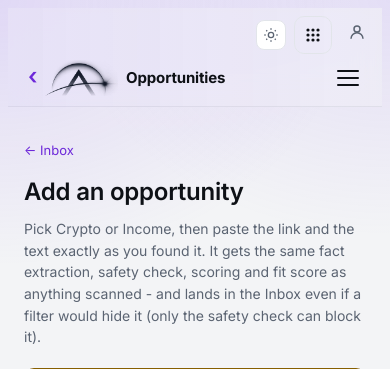
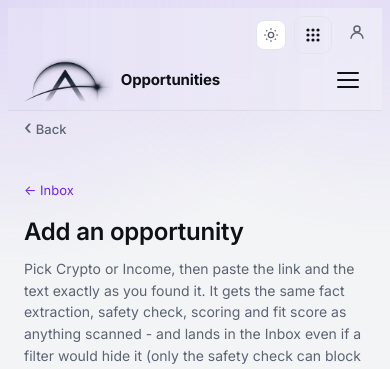
Before and after one commit to nalbright36/albright-financial, a Django app: page /opportunities/add/ in a window 390 px wide. Shown: the top 369 px of the page. Run offline with Django 4.2, Linux system fonts and the light colour scheme; the visitor is signed in with stand-in values (Sample User, id 1); parts of the project's set-up code (start-up, migrations or seed data) failed here and were passed over.

Commit message:
fixing some mobile view things

```diff
--- a/albright_trading_app/static/style.css
+++ b/albright_trading_app/static/style.css
@@ -576,30 +576,31 @@ html:not(.js) .navbar__dropdown:hover .navbar__dropdown-menu,
 }
 .navbar--collapsed .navbar__links .navbar__dropdown-menu a { padding: var(--space-2); }
 
-/* "‹ Back" left of the logo (index.html, js/app_nav.js): phones and the home screen app only - a desktop browser
-   has its own Back. The script un-hides it; it stays hidden on an app's main page with nothing to go back to. */
-.navbar__back {
-  display: none; align-items: center; gap: 2px; min-height: 40px; padding: 0 6px 0 0; margin-right: calc(-1 * var(--space-2));
-  flex-shrink: 0; color: var(--accent); font-size: var(--text-sm); font-weight: 600; text-decoration: none;
-  border-radius: var(--radius-sm); -webkit-tap-highlight-color: transparent;
-}
-.navbar__back > span { font-size: 1.75em; line-height: 1; margin-top: -3px; }
-.navbar__back:hover { color: var(--accent-hover); text-decoration: none; }
-.navbar__back:focus-visible { outline: 2px solid var(--accent); outline-offset: 2px; }
-@media (max-width: 640px), (display-mode: standalone) { .navbar__back:not([hidden]) { display: inline-flex; } }
-html.is-standalone .navbar__back:not([hidden]) { display: inline-flex; }
-/* Small phones: just the chevron (still named "Back") and a smaller logo, so the header stays one row. */
-@media (max-width: 420px) {
-  .navbar__back-text { position: absolute; width: 1px; height: 1px; overflow: hidden; clip: rect(0 0 0 0); white-space: nowrap; }
-  .navbar__back { padding: 0 4px; margin-right: calc(-1 * var(--space-1)); }
-  .navbar__main-row:has(.navbar__back:not([hidden])) .navbar__logo { height: 36px; width: auto; }
-}
-
-/* "← Back to Planner" (index.html, js/app_nav.js): at the top of a page you reached from another app. */
-.return-chip-row { display: flex; align-items: center; gap: 4px; padding-top: var(--space-3); }
+/* The row under the header (index.html, js/app_nav.js): "‹ Back" on phones and in the home screen app (a desktop
+   browser has its own Back), and the "← Back to Planner" chip. Outside the header, so the header's height and
+   layout never change; the row only takes space when something in it is showing. */
+.back-row { display: none; align-items: center; gap: var(--space-2); min-height: 36px; }
+.back-row:has(> .return-chip-row:not([hidden])) { display: flex; }
+.back-row__back {
+  display: none; align-items: center; gap: 4px; min-height: 36px; padding: 0 8px 0 0; border: 0;
+  color: var(--text-secondary); font-size: var(--text-sm); font-weight: 500; text-decoration: none;
+  -webkit-tap-highlight-color: transparent;
+}
+.back-row__back > span { font-size: 1.5em; line-height: 1; margin-top: -2px; }
+.back-row__back:hover { color: var(--text-primary); text-decoration: none; }
+.back-row__back:focus-visible { outline: 2px solid var(--accent); outline-offset: 2px; border-radius: var(--radius-sm); }
+@media (max-width: 640px), (display-mode: standalone) {
+  .back-row__back:not([hidden]) { display: inline-flex; }
+  .back-row:has(> .back-row__back:not([hidden])) { display: flex; }
+}
+html.is-standalone .back-row__back:not([hidden]) { display: inline-flex; }
+html.is-standalone .back-row:has(> .back-row__back:not([hidden])) { display: flex; }
+
+/* "← Back to Planner" (in .back-row): at the top of a page you reached from another app. */
+.return-chip-row { display: flex; align-items: center; gap: 4px; min-width: 0; }
 .return-chip-row[hidden] { display: none; }
 .return-chip {
-  display: inline-flex; align-items: center; gap: 6px; min-height: 34px; padding: 4px 14px; border-radius: 999px;
+  display: inline-flex; align-items: center; gap: 6px; min-height: 30px; padding: 2px 12px; border-radius: 999px;
   border: 1px solid var(--border); background: var(--surface); color: var(--text-primary);
   font-size: var(--text-sm); font-weight: 600; text-decoration: none;
 }
@@ -2102,13 +2103,16 @@ a.strategy-chip:hover { border-color: var(--strategy-color, var(--border-strong)
 .pl-view__open-note { display: inline-block; margin-top: 8px; font-size: 0.8125rem; font-weight: 600; color: var(--accent); }
 .pl-view__foot { display: flex; justify-content: flex-end; gap: 8px; padding-top: 14px; border-top: 1px solid var(--border); }
 @media (max-width: 640px) {
-  /* Phones: a full-screen sheet; Edit and Close stay at the bottom. */
-  .pl-view-dialog { width: 100%; max-width: 100%; height: 100%; max-height: 100%; margin: 0; border: 0; border-radius: 0;
-    background: var(--glass-bg-solid, var(--surface)); }
-  .pl-view-dialog .pl-view { padding: calc(14px + env(safe-area-inset-top)) 16px 0; }
+  /* Phones: a centered card as tall as its content - Edit / Close right under it. Only a task taller than the
+     screen reaches the cap (about 90% of the height, never under the notch or the home bar); then the middle
+     scrolls and the header and footer stay in view. */
+  .pl-view-dialog { width: 92%; max-width: 92%; height: fit-content; margin: auto; border-radius: 16px;
+    top: env(safe-area-inset-top); bottom: env(safe-area-inset-bottom);   /* centered between the notch and the home bar */
+    max-height: min(90vh, calc(100vh - env(safe-area-inset-top) - env(safe-area-inset-bottom) - 16px));
+    max-height: min(90dvh, calc(100dvh - env(safe-area-inset-top) - env(safe-area-inset-bottom) - 16px)); }
+  .pl-view-dialog .pl-view { padding: 14px 16px 0; }
   .pl-view-dialog .pl-view__body { margin: 0 -16px; padding: 0 16px 2px; }
-  .pl-view-dialog .pl-view__foot { margin-top: auto; padding: 12px 0 calc(12px + env(safe-area-inset-bottom));
-    background: var(--glass-bg-solid, var(--surface)); }
+  .pl-view-dialog .pl-view__foot { padding: 12px 0 14px; }
   .pl-view__foot .pl-btn { flex: 1; }
 }
 
--- a/templates/index.html
+++ b/templates/index.html
@@ -40,10 +40,6 @@
 
         <nav class="navbar">
             <div class="navbar__main-row">
-                {% if user.is_authenticated %}
-                {# "‹ Back" (phones and the home screen app - style.css; js/app_nav.js): back when the previous page was on this site, else this app's main page (its href). Hidden until the script decides - and on a main page with nothing to go back to. #}
-                <a href="{{ app_home_url }}" class="navbar__back" id="nav-back" data-main-paths="{{ app_main_paths }}" data-no-return hidden><span aria-hidden="true">&lsaquo;</span> <span class="navbar__back-text">Back</span></a>
-                {% endif %}
                 {# The logo and the current app's name; both go to the Home app picker (/ when signed out - plain "/" would follow the remembered app). #}
                 <a href="{% if user.is_authenticated %}{{ home_url }}{% else %}{% url 'labs:root' %}{% endif %}" class="navbar__brand"><img src="{% static 'icons/logo-mark-white.png' %}" alt="Albright" width="121" height="60" class="navbar__logo navbar__logo--on-dark"><img src="{% static 'icons/logo-mark-dark.png' %}" alt="Albright" width="121" height="60" class="navbar__logo navbar__logo--on-light"><span class="navbar__app-name">{{ app_label|default:"Trading" }}</span></a>
 
@@ -252,10 +248,16 @@
         </script>
 
         {% if user.is_authenticated %}
-        {# "← Back to Planner": after following a link from another app (js/app_nav.js), back to the exact page you came from. #}
-        <div class="return-chip-row container" id="return-chip-row" hidden>
-            <a href="{{ app_home_url }}" class="return-chip" id="return-chip" data-no-return><span aria-hidden="true">&larr;</span> Back to <span id="return-chip-label"></span></a>
-            <button type="button" class="return-chip__close" id="return-chip-close" aria-label="Dismiss">&times;</button>
+        {% comment %}Its own small row under the header (style.css shows it only when something in it is showing; js/app_nav.js):
+           "‹ Back" - phones and the home screen app - back when the previous page was on this site, else this app's main
+           page (its href), hidden on a main page with nothing to go back to; and "← Back to Planner" after following a
+           link from another app, back to the exact page you came from.{% endcomment %}
+        <div class="back-row container" id="back-row">
+            <a href="{{ app_home_url }}" class="back-row__back" id="nav-back" data-main-paths="{{ app_main_paths }}" data-no-return hidden><span aria-hidden="true">&lsaquo;</span> Back</a>
+            <div class="return-chip-row" id="return-chip-row" hidden>
+                <a href="{{ app_home_url }}" class="return-chip" id="return-chip" data-no-return><span aria-hidden="true">&larr;</span> Back to <span id="return-chip-label"></span></a>
+                <button type="button" class="return-chip__close" id="return-chip-close" aria-label="Dismiss">&times;</button>
+            </div>
         </div>
         {% endif %}
 
```
Also changed, not shown: albright_labs/test_app_nav.py (+16 -7 lines), albright_planner/test_linked_note.py (+14 -0 lines).
